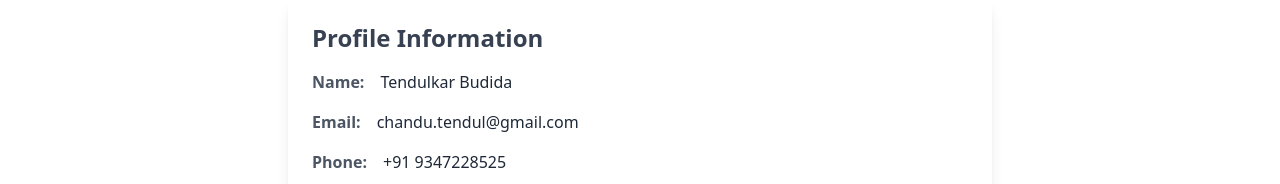
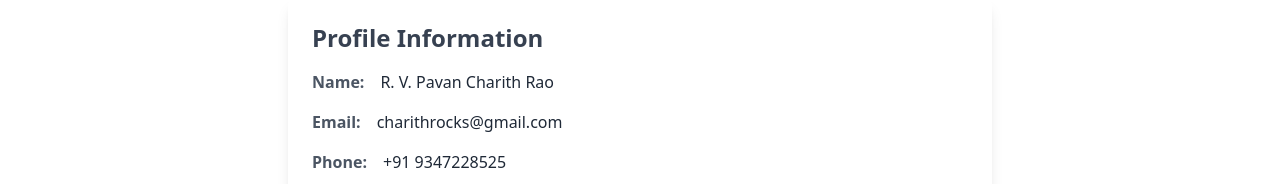
Before and after one commit to aksisonline/ecommerce_react, a React (Vite) app: page /account in a window 1280 px wide. Shown: the part 255-439 px from the top of the page. Built offline with nearby package versions, Linux system fonts and the light colour scheme; no server answers.

Commit message:
changed the name to pavan charith

```diff
--- a/src/pages/AboutUs.jsx
+++ b/src/pages/AboutUs.jsx
@@ -4,10 +4,10 @@ import { Link } from 'react-router-dom';
 export default function AboutUs() {
   const teamMembers = [
     {
-      name: 'Tendulkar Budida',
+      name: 'Pavan Charith',
       role: 'CEO',
       image:
-        'https://media.licdn.com/dms/image/v2/D5603AQESJ5PytdShSg/profile-displayphoto-shrink_400_400/profile-displayphoto-shrink_400_400/0/1722653911141?e=1735171200&v=beta&t=aP6TzvmAiD6E4WUPeoGBOnupg_HuVfCyE2ISfOb_dpg',
+        'https://scontent.fhyd11-1.fna.fbcdn.net/v/t39.30808-6/275783503_3825428154349412_656515853661936753_n.jpg?_nc_cat=111&ccb=1-7&_nc_sid=a5f93a&_nc_ohc=3QC1A6CkWwkQ7kNvgFH333v&_nc_zt=23&_nc_ht=scontent.fhyd11-1.fna&_nc_gid=ARqDtvTvLoDWPUUIU--pDzm&oh=00_AYDuTvKzdkHO5lJjJprk1n-znlK8OLLaOTi-1sIFxXD3Jw&oe=672775AD',
     },
     {
       name: 'Abhiram Kanna Seelamanthula',
--- a/src/pages/Account.jsx
+++ b/src/pages/Account.jsx
@@ -41,11 +41,11 @@ export default function Account() {
             <div className="space-y-4">
               <div className="flex items-center space-x-4">
                 <span className="font-semibold text-gray-600">Name:</span>
-                <span className="text-gray-800">Tendulkar Budida</span>
+                <span className="text-gray-800">R. V. Pavan Charith Rao</span>
               </div>
               <div className="flex items-center space-x-4">
                 <span className="font-semibold text-gray-600">Email:</span>
-                <span className="text-gray-800">chandu.tendul@gmail.com</span>
+                <span className="text-gray-800">charithrocks@gmail.com</span>
               </div>
               <div className="flex items-center space-x-4">
                 <span className="font-semibold text-gray-600">Phone:</span>
```
